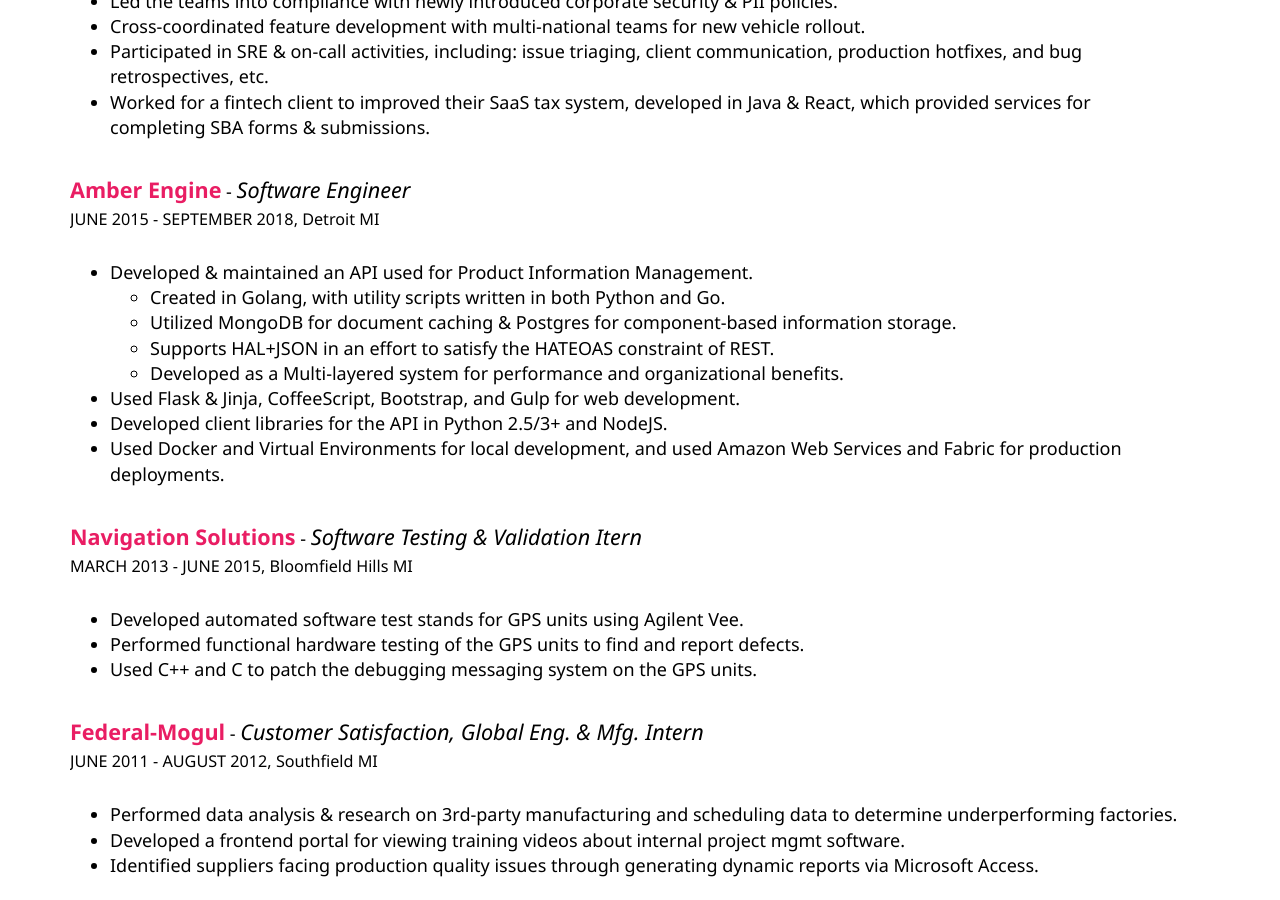
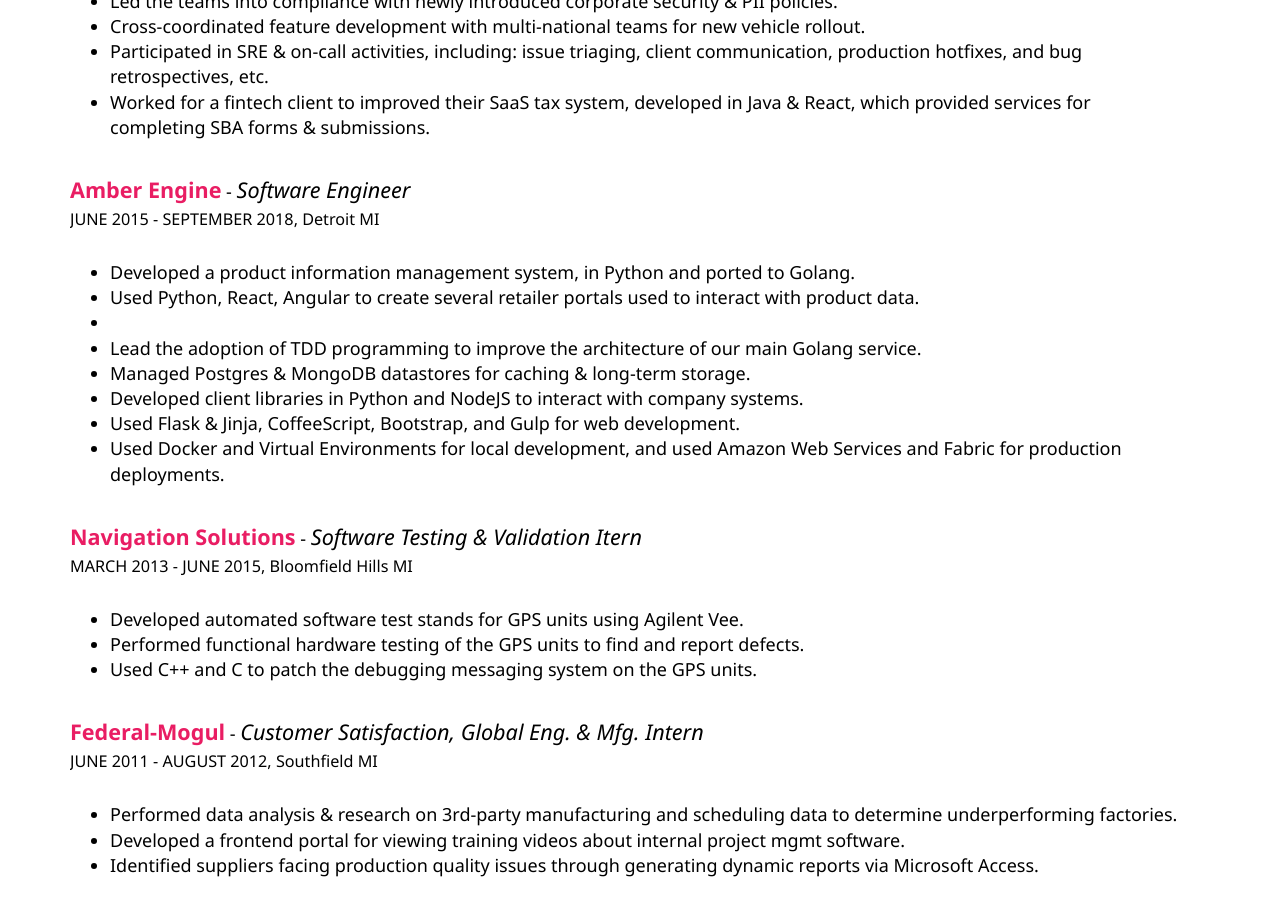
Before and after one commit to clagraff/clagraff.github.io, a Jekyll site: the page built from index.html, in a window 1280 px wide and 900 px high, scrolled down 621 px. Built offline with Jekyll 4.4.1, drawn with Linux system fonts in a browser that asks for light colours.

Commit message:
Update index.html

```diff
--- a/index.html
+++ b/index.html
@@ -31,15 +31,12 @@
   <span class="company">Amber Engine</span> - <span class="position">Software Engineer</span><br/>
   <span class="duration">JUNE 2015 - SEPTEMBER 2018, Detroit MI</span><br/>
   <ul>
-    <li>Developed & maintained an API used for Product Information Management.</li>
-    <ul>
-      <li>Created in Golang, with utility scripts written in both Python and Go.</li>
-      <li>Utilized MongoDB for document caching & Postgres for component-based information storage.</li>
-      <li>Supports HAL+JSON in an effort to satisfy the HATEOAS constraint of REST.</li>
-      <li>Developed as a Multi-layered system for performance and organizational benefits.</li>
-    </ul>
+    <li>Developed a product information management system, in Python and ported to Golang.</li>
+    <li>Used Python, React, Angular to create several retailer portals used to interact with product data.<li>
+    <li>Lead the adoption of TDD programming to improve the architecture of our main Golang service.</li>
+    <li>Managed Postgres & MongoDB datastores for caching & long-term storage.</li>
+    <li>Developed client libraries in Python and NodeJS to interact with company systems.</li>
     <li>Used Flask & Jinja, CoffeeScript, Bootstrap, and Gulp for web development.</li>
-    <li>Developed client libraries for the API in Python 2.5/3+ and NodeJS.</li>
     <li>Used Docker and Virtual Environments for local development, and used Amazon Web Services and Fabric for production deployments.</li>
   </ul>
 </p>
```
